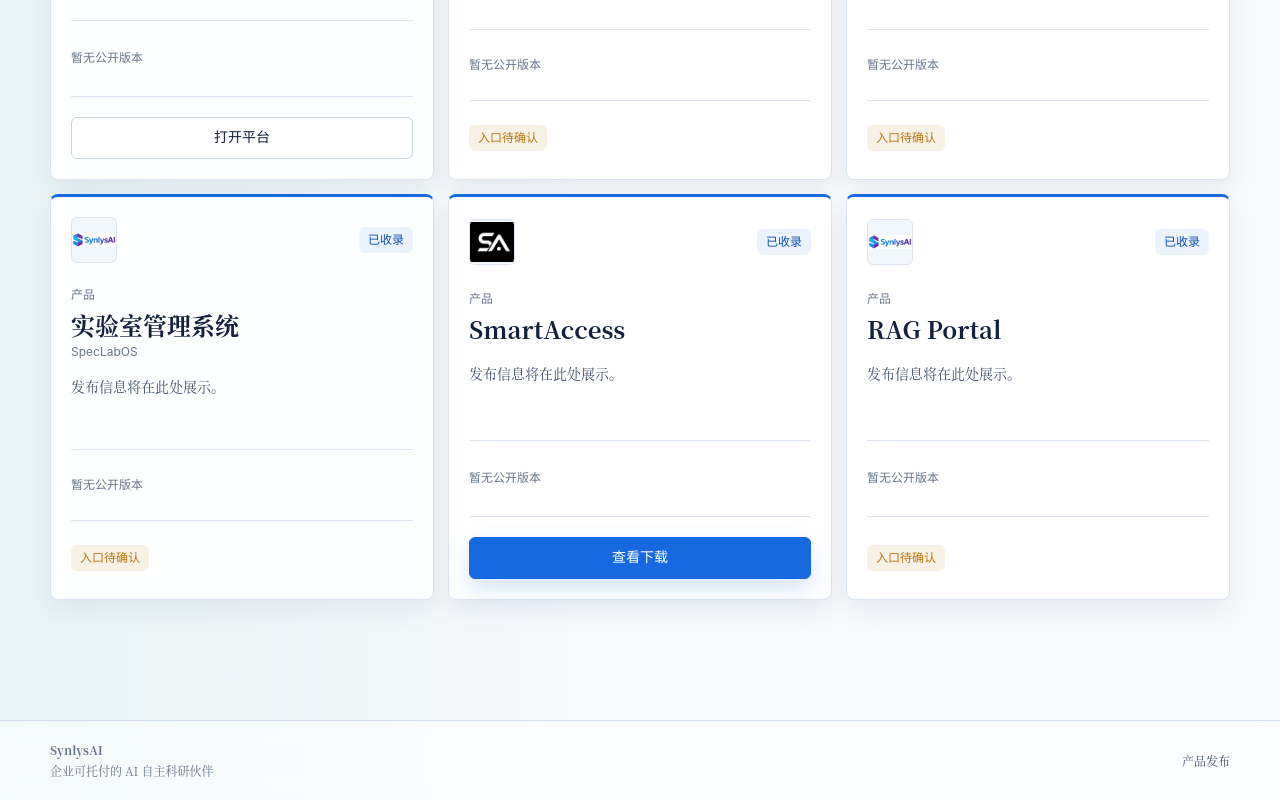
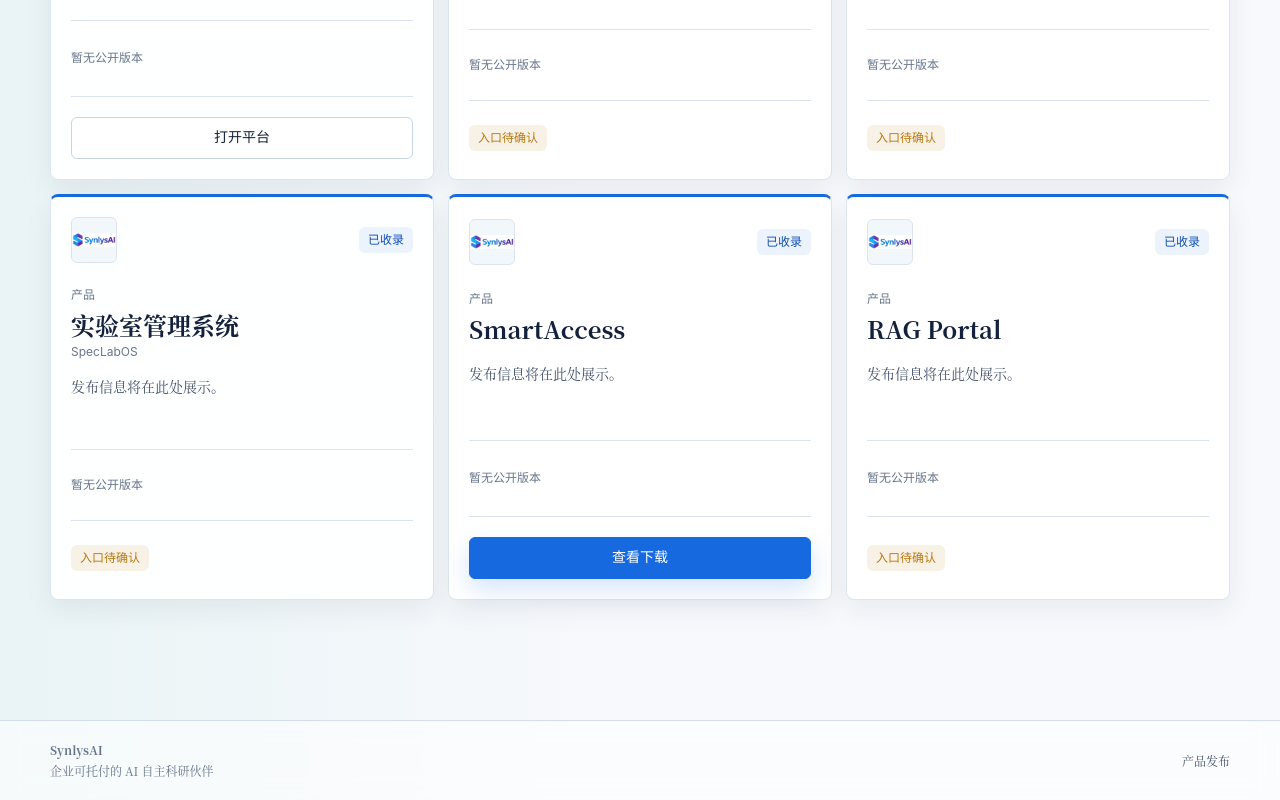
Before and after one commit to SynlysAI/OfficalWebSite, a Vue app in the folder website/: page /releases in a window 1280 px wide. Shown: the part 852-1652 px from the top of the page. Built offline with nearby package versions, Linux system fonts and the light colour scheme.

Commit message:
移除回退数据中 SmartAccess 专属 logo
- 恢复 releasePortalFallback 与权威数据源一致的回退语义
- SmartAccess 专属图标由发布端 catalog.yml 提供，接口不可用时统一回退品牌 logo

```diff
--- a/website/src/data/releasePortalFallback.js
+++ b/website/src/data/releasePortalFallback.js
@@ -28,7 +28,6 @@ const fallbackProducts = [
     name: { zh: 'SmartAccess', en: 'SmartAccess' },
     entryType: 'download',
     webUrl: null,
-    logo: '/icons/smartaccess.png',
   },
   {
     productId: 'ragportal',
```
